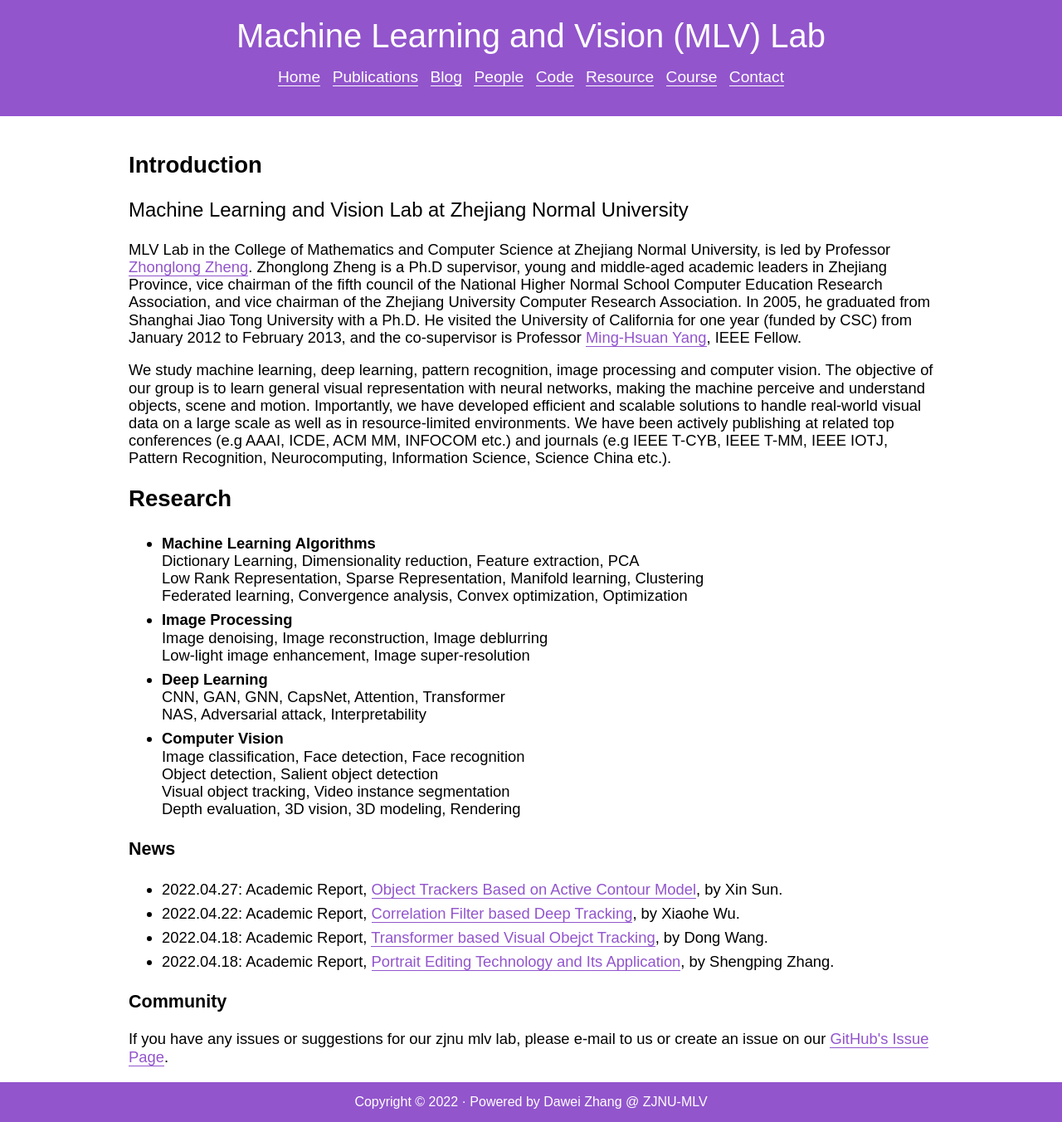
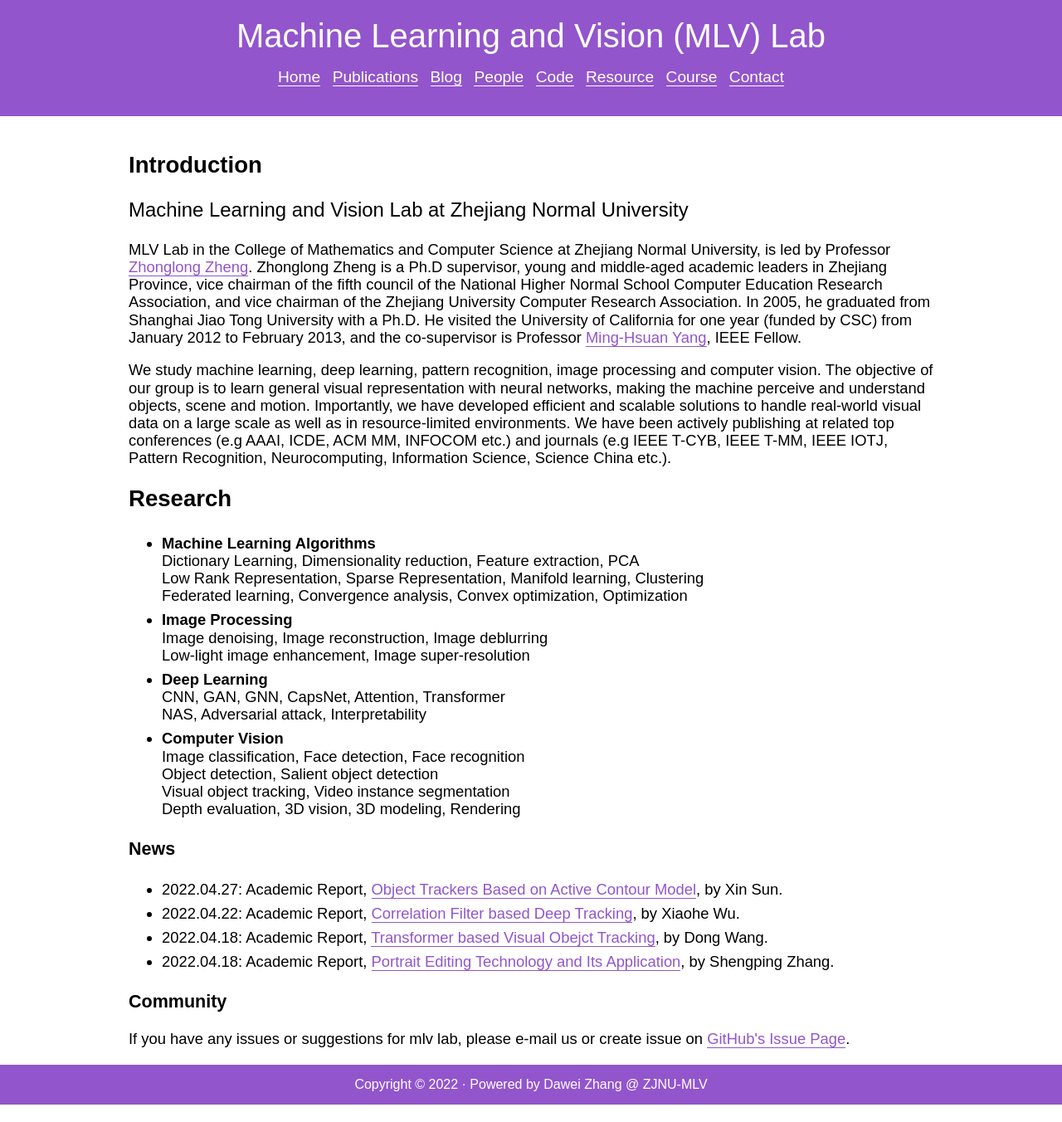
Before and after one commit to ZJNU-MLV-Lab/ZJNU-MLV-Lab.github.io, a Jekyll site: the page built from index.html, in a window 1280 px wide. Shown: the whole page at 83% size. Built offline with Jekyll 4.4.1, drawn with Linux system fonts in a browser that asks for light colours; nearby versions of some CDN libraries; some web fonts are replaced; after the commit the page ends 1331 px from its top, so only the background shows below that.

Commit message:
Update index.html

```diff
--- a/index.html
+++ b/index.html
@@ -53,6 +53,6 @@ title: Home
       </ul>
     </p>
     <h3>Community</h3>
-      If you have any issues or suggestions for our zjnu mlv lab, please e-mail to us or create an issue on our
+      If you have any issues or suggestions for mlv lab, please e-mail us or create issue on
       <a href='https://github.com/zjnu-mlv-lab/zjnu-mlv-lab.github.io/issues'>GitHub's Issue Page</a>.
   </section>
```
